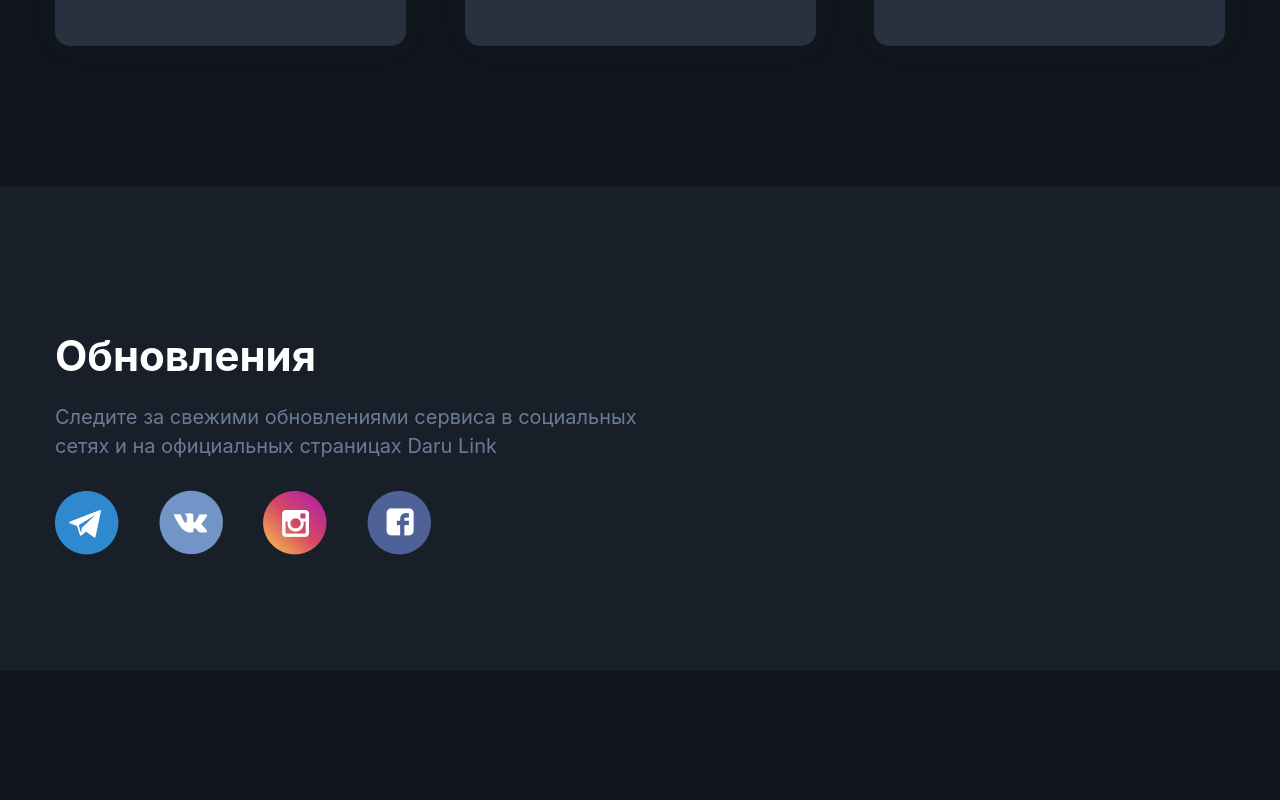
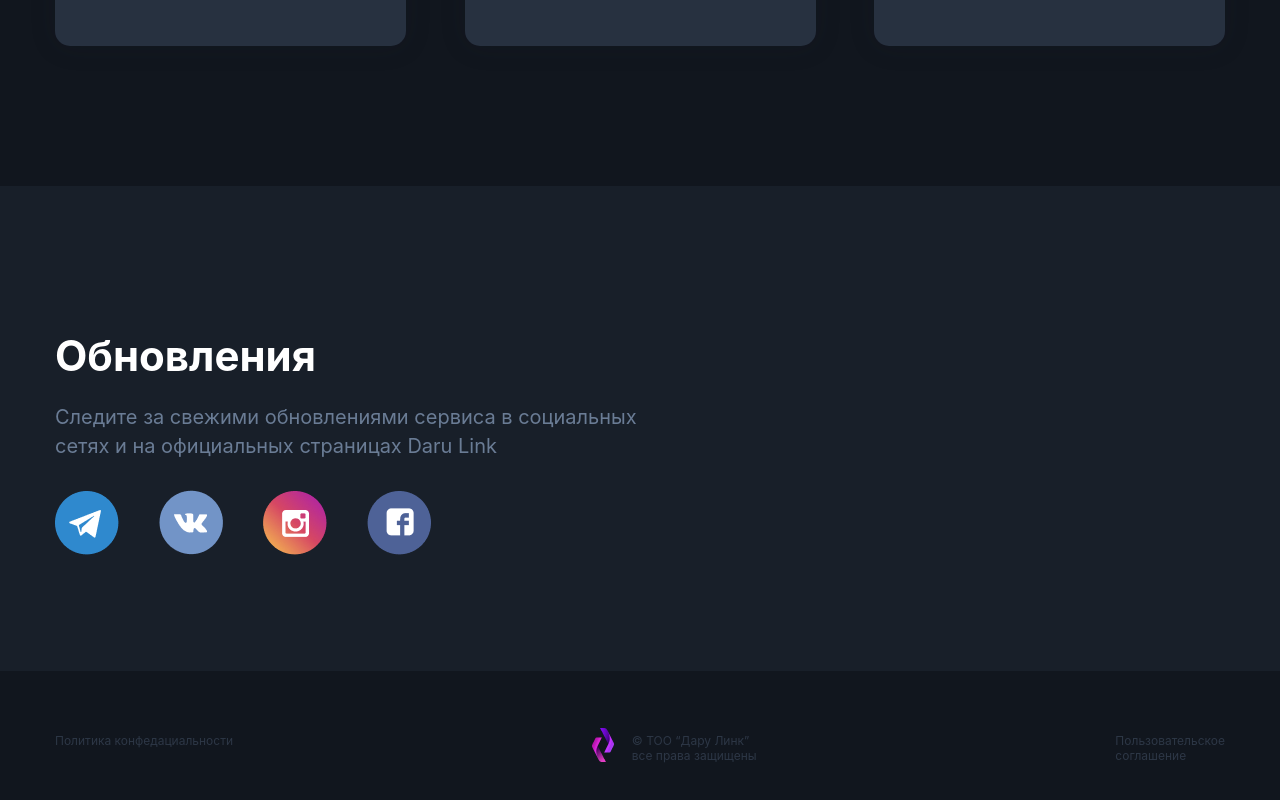
Before and after one commit to Tetiana-Pitikova/LandingDark, a plain HTML site: page index.html in a window 1280 px wide. Shown: the part 3993-4793 px from the top of the page. Before the commit the page ends 4664 px from the top, so only its background shows below. Drawn offline with Linux system fonts and the light colour scheme; a web font is replaced by a local one.

Commit message:
creating footer

```diff
--- a/css/style.css
+++ b/css/style.css
@@ -371,3 +371,18 @@ body {
 .social-media img {
     padding-right: 35px;
 }
+/* footer  */
+.footer-container {
+    padding-top: 50px;
+    padding-bottom: 50px;
+}
+.footer-container p {
+    font-style: normal;
+    font-weight: normal;
+    font-size: 12px;
+    line-height: 128.8%;
+    color: #2D3746;
+}
+.footer-logo p {
+    padding-left: 18px;
+}
--- a/index.html
+++ b/index.html
@@ -179,5 +179,18 @@
             </div>
         </div>
     </section>
+
+    <footer class="footer">
+        <div class="container">
+            <div class="footer-container d-flex flex-wrap justify-content-between">
+                <p>Политика конфедациальности</p>
+                <div class="footer-logo d-flex flex-wrap justify-content-between align-items-center">
+                    <a href="#"><img src="img/дару@4x 2.png" alt=""></a>
+                    <p>© TOO “Дару Линк” <br> все права защищены</p>
+                </div>
+                <p>Пользовательское <br> соглашение</p>
+            </div>
+        </div>
+    </footer>
 </body>
 </html>
```
